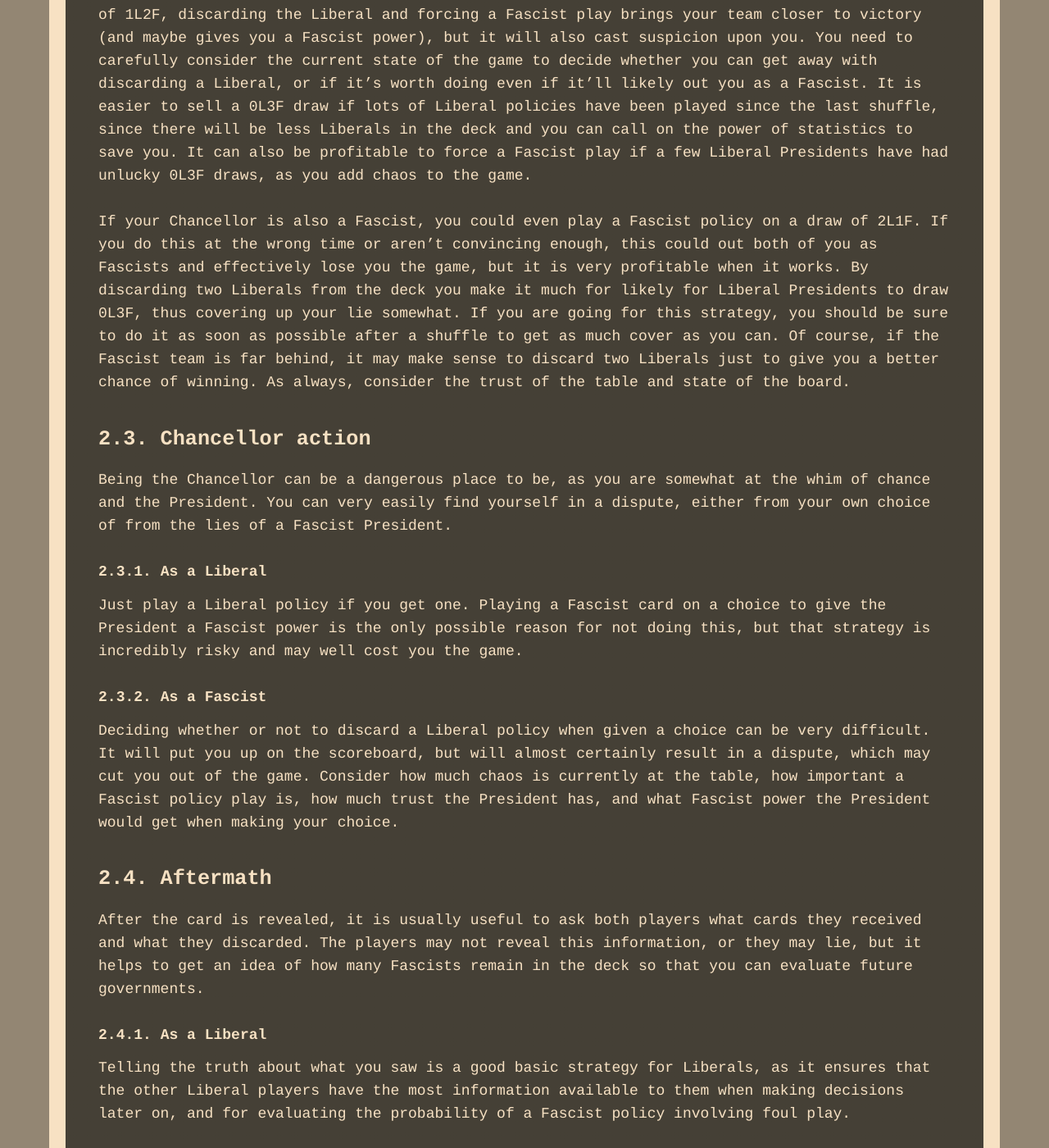
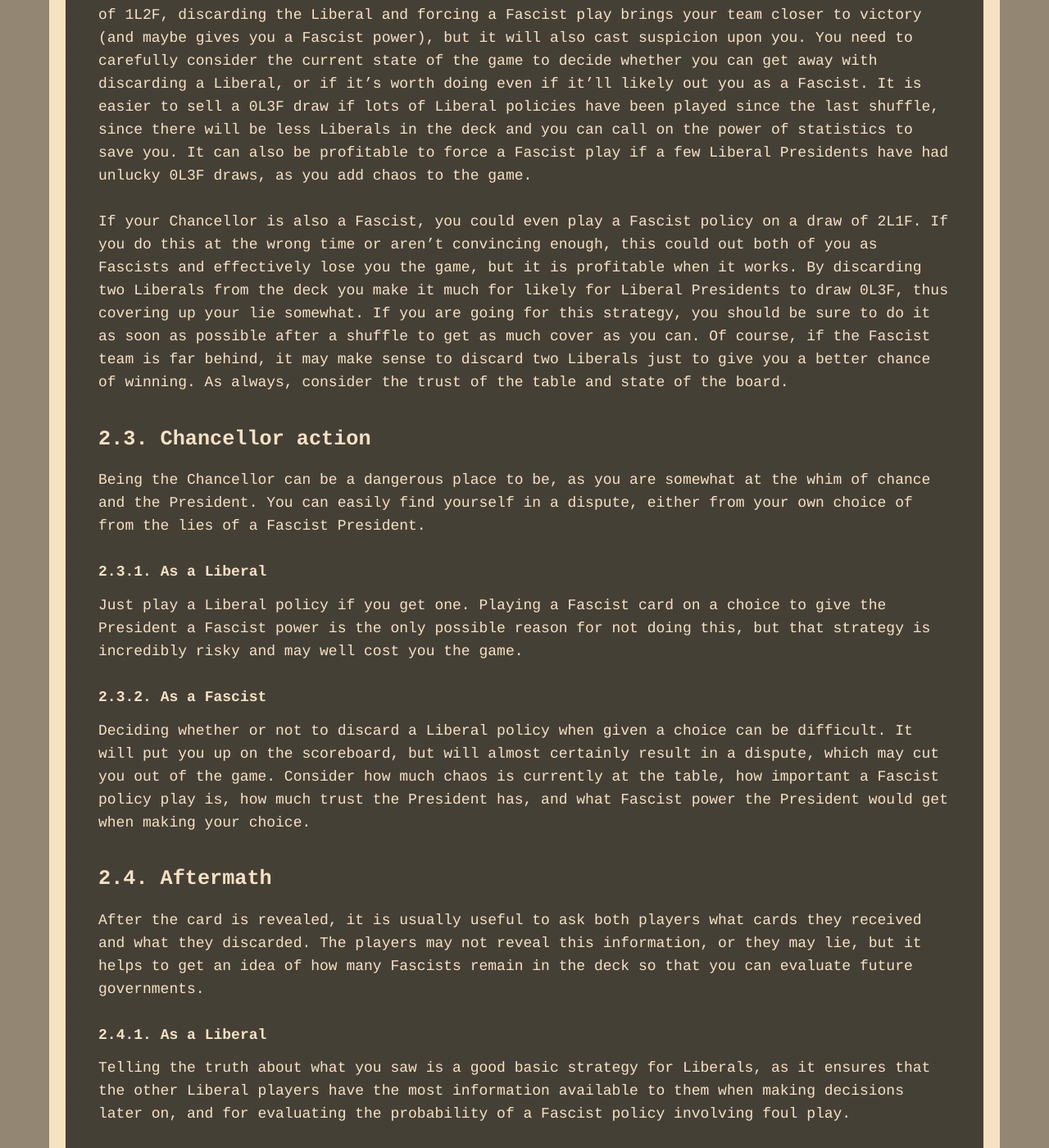
Before and after one commit to TartanLlama/secret-hitler-strategies, a Jekyll site: the page built from index.md, in a window 1280 px wide and 1400 px high, scrolled down 5807 px. Shown: the whole window at 82% size. Built offline with Jekyll 4.4.1, drawn with Linux system fonts in a browser that asks for light colours; nearby versions of some CDN libraries; some of the changed text lies outside the part shown.

Commit message:
Address proselint issues

```diff
--- a/index.md
+++ b/index.md
@@ -83,16 +83,16 @@ If you draw one Liberal you could decide to discard it in order to gain a Fascis
 #### As a Fascist
 Your main choice as a Fascist President is whether to discard Liberal policies or not. On a draw of 1L2F, discarding the Liberal and forcing a Fascist play brings your team closer to victory (and maybe gives you a Fascist power), but it will also cast suspicion upon you. You need to carefully consider the current state of the game to decide whether you can get away with discarding a Liberal, or if it's worth doing even if it'll likely out you as a Fascist. It is easier to sell a 0L3F draw if lots of Liberal policies have been played since the last shuffle, since there will be less Liberals in the deck and you can call on the power of statistics to save you. It can also be profitable to force a Fascist play if a few Liberal Presidents have had unlucky 0L3F draws, as you add chaos to the game.
 
-If your Chancellor is also a Fascist, you could even play a Fascist policy on a draw of 2L1F. If you do this at the wrong time or aren't convincing enough, this could out both of you as Fascists and effectively lose you the game, but it is very profitable when it works. By discarding two Liberals from the deck you make it much for likely for Liberal Presidents to draw 0L3F, thus covering up your lie somewhat. If you are going for this strategy, you should be sure to do it as soon as possible after a shuffle to get as much cover as you can. Of course, if the Fascist team is far behind, it may make sense to discard two Liberals just to give you a better chance of winning. As always, consider the trust of the table and state of the board.
+If your Chancellor is also a Fascist, you could even play a Fascist policy on a draw of 2L1F. If you do this at the wrong time or aren't convincing enough, this could out both of you as Fascists and effectively lose you the game, but it is profitable when it works. By discarding two Liberals from the deck you make it much for likely for Liberal Presidents to draw 0L3F, thus covering up your lie somewhat. If you are going for this strategy, you should be sure to do it as soon as possible after a shuffle to get as much cover as you can. Of course, if the Fascist team is far behind, it may make sense to discard two Liberals just to give you a better chance of winning. As always, consider the trust of the table and state of the board.
 
 ### Chancellor action
-Being the Chancellor can be a dangerous place to be, as you are somewhat at the whim of chance and the President. You can very easily find yourself in a dispute, either from your own choice of from the lies of a Fascist President.
+Being the Chancellor can be a dangerous place to be, as you are somewhat at the whim of chance and the President. You can easily find yourself in a dispute, either from your own choice of from the lies of a Fascist President.
 
 #### As a Liberal
 Just play a Liberal policy if you get one. Playing a Fascist card on a choice to give the President a Fascist power is the only possible reason for not doing this, but that strategy is incredibly risky and may well cost you the game.
 
 #### As a Fascist
-Deciding whether or not to discard a Liberal policy when given a choice can be very difficult. It will put you up on the scoreboard, but will almost certainly result in a dispute, which may cut you out of the game. Consider how much chaos is currently at the table, how important a Fascist policy play is, how much trust the President has, and what Fascist power the President would get when making your choice.
+Deciding whether or not to discard a Liberal policy when given a choice can be difficult. It will put you up on the scoreboard, but will almost certainly result in a dispute, which may cut you out of the game. Consider how much chaos is currently at the table, how important a Fascist policy play is, how much trust the President has, and what Fascist power the President would get when making your choice.
 
 ### Aftermath
 After the card is revealed, it is usually useful to ask both players what cards they received and what they discarded. The players may not reveal this information, or they may lie, but it helps to get an idea of how many Fascists remain in the deck so that you can evaluate future governments.
```
Also changed, not shown: other parts of index.md (+2 -2 lines).
